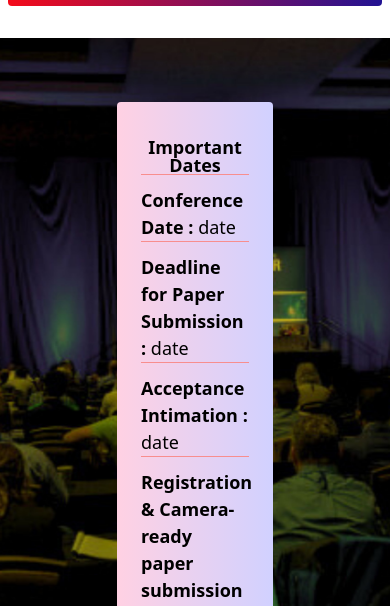
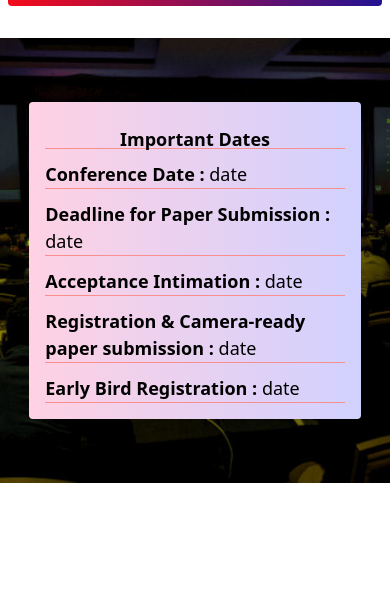
Before and after one commit to suyashcodes/DPUCONFERENCE, a website: page ImportantDates.html in a window 390 px wide. Shown: the part 494-1100 px from the top of the page. After the commit the page ends 977 px from the top, so only its background shows below. Drawn offline with nearby package versions, Linux system fonts and the light colour scheme.

Commit message:
Important Dates Done

```diff
--- a/ImportantDates.html
+++ b/ImportantDates.html
@@ -115,8 +115,8 @@
         <h1 class="text-4xl text-center text-white">Important Dates</h1>
       </div>
     <div class="mt-8 bgcst3 flex flex-col justify-center items-center w-full">
-        <div class="my-16 rounded bggrad w-2/5 flex flex-col justify-center items-center">
-            <div class="w-full p-6">
+        <div class="my-16 rounded bggrad w-[85%] lg:w-2/5 flex flex-col justify-center items-center">
+            <div class="w-full p-4 lg:p-6">
                 <h1 class="text-6xl text-center font-semibold mt-4 mb-4">Important Dates</h1>
             <h1 class="mt-4"><b>Conference Date : </b>date</h1>
             <h1><b>Deadline for Paper Submission : </b>date</h1>
```
